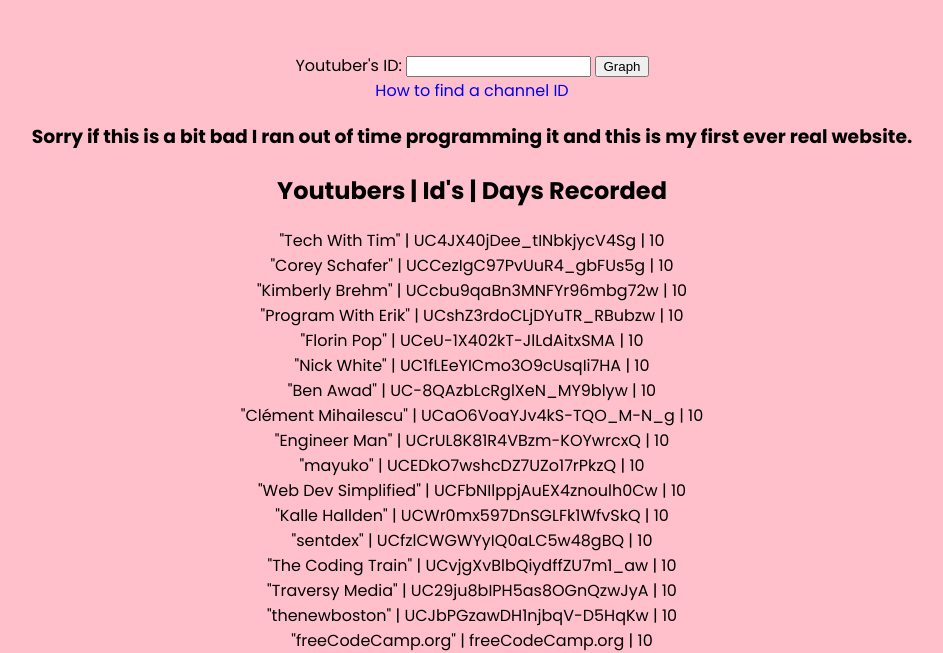
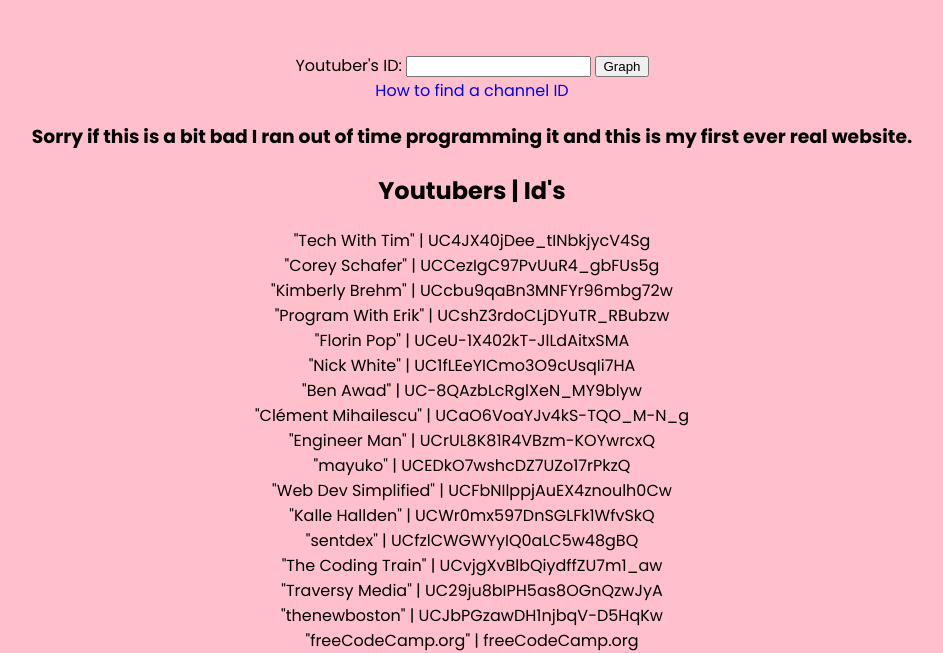
Before and after one commit to cyxl/OLDcodejam, a Flask app: template website/templates/youtube.html in a window 1280 px wide. Shown: the part 208-861 px from the top of the page, without its empty margins (192-1135 px from the left). Run offline with Flask 2, Linux system fonts and the light colour scheme; the template is opened without the code that fills it, so the values that code supplies are empty.

Commit message:
Update youtube.html

```diff
--- a/website/templates/youtube.html
+++ b/website/templates/youtube.html
@@ -26,24 +26,24 @@
             </div>
             <center>{{ bokeh_div|indent(4)|safe }}</center>
             <div class="youtubers">
-                <h5><h2>Youtubers | Id's | Days Recorded</h2>
-                    "Tech With Tim" | UC4JX40jDee_tINbkjycV4Sg | 10 <br>
-                    "Corey Schafer" | UCCezIgC97PvUuR4_gbFUs5g | 10 <br>
-                    "Kimberly Brehm" | UCcbu9qaBn3MNFYr96mbg72w | 10 <br>
-                    "Program With Erik" | UCshZ3rdoCLjDYuTR_RBubzw | 10 <br>
-                    "Florin Pop" | UCeU-1X402kT-JlLdAitxSMA | 10 <br>
-                    "Nick White" | UC1fLEeYICmo3O9cUsqIi7HA | 10 <br>
-                    "Ben Awad" | UC-8QAzbLcRglXeN_MY9blyw | 10 <br>
-                    "Clément Mihailescu" | UCaO6VoaYJv4kS-TQO_M-N_g | 10 <br>
-                    "Engineer Man" | UCrUL8K81R4VBzm-KOYwrcxQ | 10 <br>
-                    "mayuko" | UCEDkO7wshcDZ7UZo17rPkzQ | 10 <br>
-                    "Web Dev Simplified" | UCFbNIlppjAuEX4znoulh0Cw | 10 <br>
-                    "Kalle Hallden" | UCWr0mx597DnSGLFk1WfvSkQ | 10 <br>
-                    "sentdex" | UCfzlCWGWYyIQ0aLC5w48gBQ | 10 <br>
-                    "The Coding Train" | UCvjgXvBlbQiydffZU7m1_aw | 10 <br>
-                    "Traversy Media" | UC29ju8bIPH5as8OGnQzwJyA | 10 <br>
-                    "thenewboston" | UCJbPGzawDH1njbqV-D5HqKw | 10 <br>
-                    "freeCodeCamp.org" | freeCodeCamp.org | 10 <br></h5>
+                <h5><h2>Youtubers | Id's </h2>
+                    "Tech With Tim" | UC4JX40jDee_tINbkjycV4Sg  <br>
+                    "Corey Schafer" | UCCezIgC97PvUuR4_gbFUs5g  <br>
+                    "Kimberly Brehm" | UCcbu9qaBn3MNFYr96mbg72w  <br>
+                    "Program With Erik" | UCshZ3rdoCLjDYuTR_RBubzw  <br>
+                    "Florin Pop" | UCeU-1X402kT-JlLdAitxSMA  <br>
+                    "Nick White" | UC1fLEeYICmo3O9cUsqIi7HA  <br>
+                    "Ben Awad" | UC-8QAzbLcRglXeN_MY9blyw  <br>
+                    "Clément Mihailescu" | UCaO6VoaYJv4kS-TQO_M-N_g  <br>
+                    "Engineer Man" | UCrUL8K81R4VBzm-KOYwrcxQ  <br>
+                    "mayuko" | UCEDkO7wshcDZ7UZo17rPkzQ  <br>
+                    "Web Dev Simplified" | UCFbNIlppjAuEX4znoulh0Cw  <br>
+                    "Kalle Hallden" | UCWr0mx597DnSGLFk1WfvSkQ  <br>
+                    "sentdex" | UCfzlCWGWYyIQ0aLC5w48gBQ  <br>
+                    "The Coding Train" | UCvjgXvBlbQiydffZU7m1_aw  <br>
+                    "Traversy Media" | UC29ju8bIPH5as8OGnQzwJyA  <br>
+                    "thenewboston" | UCJbPGzawDH1njbqV-D5HqKw  <br>
+                    "freeCodeCamp.org" | freeCodeCamp.org  <br></h5>
             </div>
         </div>
     </div>
```
